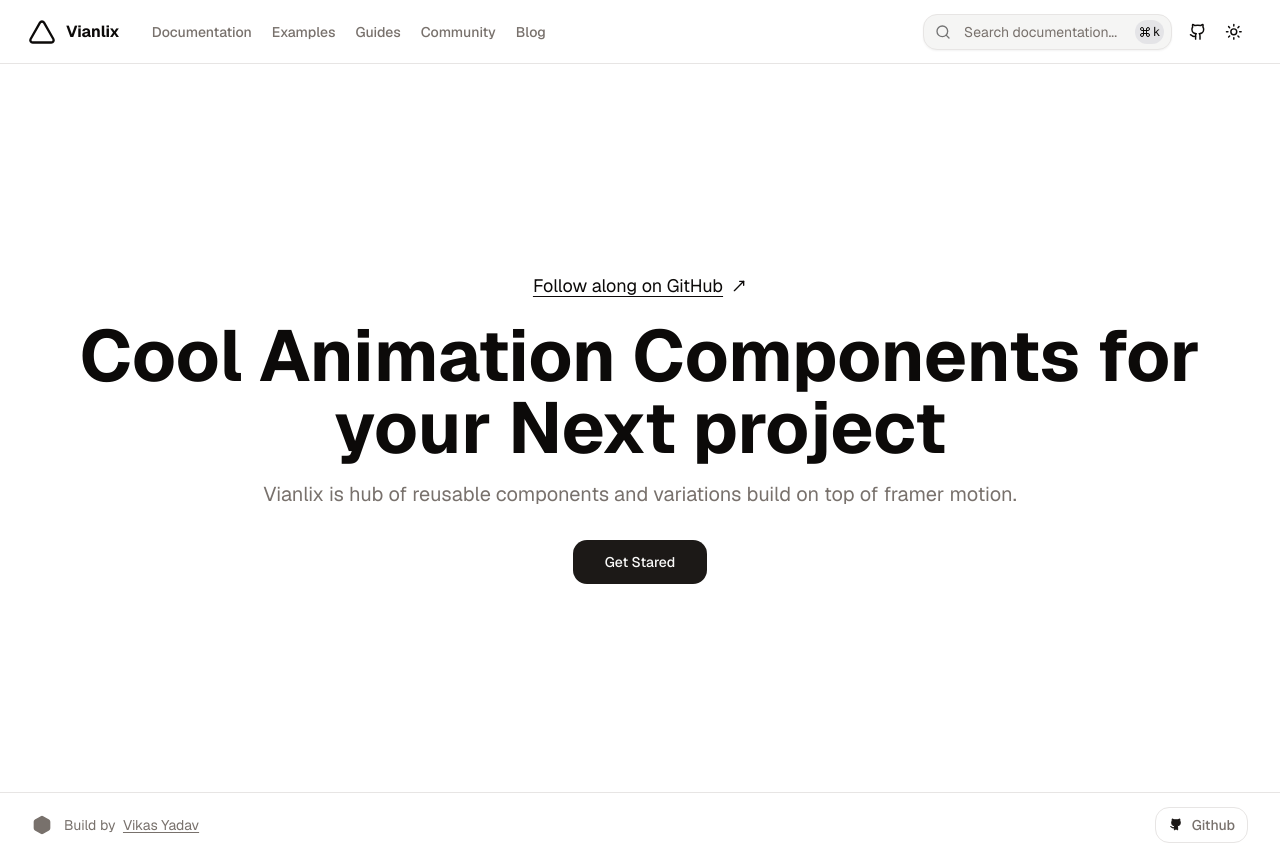
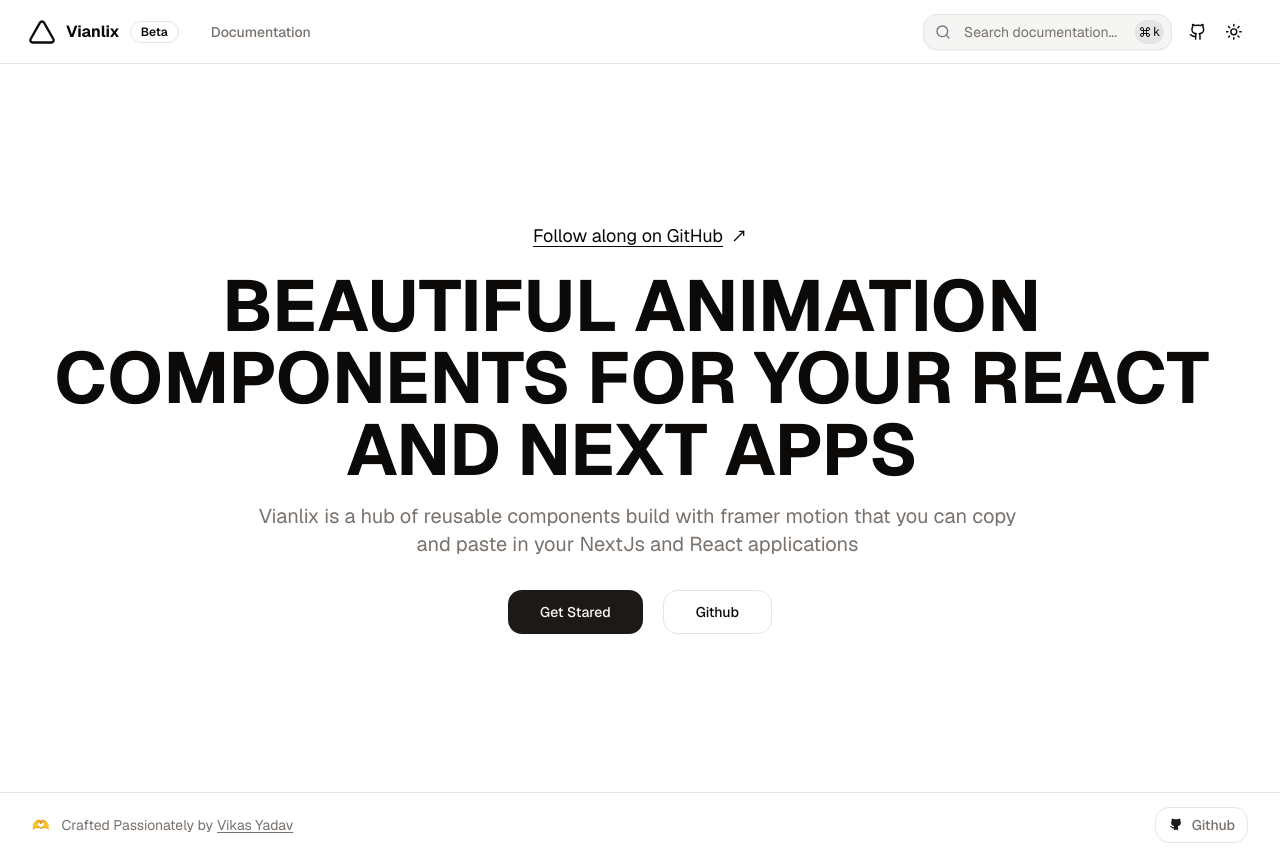
Before and after one commit to pixelftw/VianlixUi, a Next.js app: page / in a window 1280 px wide. Built offline with nearby package versions, Linux system fonts and the light colour scheme.

Commit message:
feat: update ui of homepage

```diff
--- a/app/page.tsx
+++ b/app/page.tsx
@@ -1,3 +1,5 @@
+import { Magnet } from "@/components/motion/magnet";
+import { StaggerText } from "@/components/motion/stagger-text";
 import { buttonVariants } from "@/components/ui/button";
 import { page_routes } from "@/lib/routes-config";
 import { MoveUpRightIcon } from "lucide-react";
@@ -14,34 +16,43 @@
         Follow along on GitHub{" "}
         <MoveUpRightIcon className="w-4 h-4 font-extrabold" />
       </Link>
-      <h1 className="text-3xl font-bold mb-4 sm:text-7xl">
-        Cool Animation Components for your Next project
-      </h1>
-      <p className="mb-8 sm:text-xl max-w-[800px] text-muted-foreground">
-        Vianlix is hub of reusable components and variations build on top of
-        framer motion.
-      </p>
+      <StaggerText
+        as="h1"
+        variant="slideIn"
+        className="text-3xl font-bold mb-4 sm:text-7xl justify-center uppercase"
+      >
+        Beautiful animation components for your React and Next apps
+      </StaggerText>
+      <StaggerText
+        as="p"
+        variant="flip"
+        transition={{ delay: 1 }}
+        className="mb-8 sm:text-xl max-w-[800px] text-muted-foreground justify-center"
+      >
+        Vianlix is a hub of reusable components build with framer motion that you can copy and paste in your NextJs and React applications
+      </StaggerText>
       <div className="flex flex-row items-center gap-5">
+        <Magnet>
           <Link
             href={`/docs/${page_routes[0].href}`}
             className={buttonVariants({ className: "px-6", size: "lg" })}
           >
             Get Stared
           </Link>
-        {/* <Link
-          href="#"
+        </Magnet>
+        <Magnet>
+          <Link
+            href="https://github.com/pixelftw/motion-components"
             className={buttonVariants({
               variant: "outline",
               className: "px-6",
               size: "lg",
             })}
           >
-          Customize
-        </Link> */}
+            Github
+          </Link>
+        </Magnet>
       </div>
-      {/* <span className="flex flex-row items-center gap-2 text-zinc-400 text-md mt-7 -mb-12 max-[800px]:mb-12">
-        <TerminalIcon className="w-4 h-4 mr-1" /> ~ npx this-library-name@latest
-      </span> */}
     </div>
   );
 }
--- a/components/copy.tsx
+++ b/components/copy.tsx
@@ -17,7 +17,7 @@
   }
 
   return (
-    <Button variant="secondary" size="xs" onClick={handleCopy}>
+    <Button variant="secondary" size="xs" aria-label={isCopied ? "copy": "check"} onClick={handleCopy}>
       {isCopied ? (
         <CheckIcon className="w-3 h-3" />
       ) : (
--- a/components/examples/scroll-stagger-text.tsx
+++ b/components/examples/scroll-stagger-text.tsx
@@ -5,7 +5,7 @@
 export function ScrollStaggerTextExample() {
   return (
     <PreviewContainer>
-      <StaggerText variant="flip" className="text-5xl font-bold">
+      <StaggerText as="h1" variant="flip" className="text-5xl font-bold">
         This is some visible content. Scroll down to reveal some more text content
       </StaggerText>
       <ScrollStaggerText className="text-primary">
--- a/components/footer.tsx
+++ b/components/footer.tsx
@@ -1,15 +1,16 @@
 import Link from "next/link";
 import { buttonVariants } from "./ui/button";
-import { Github, HeartIcon, HexagonIcon, TriangleIcon } from "lucide-react";
+import { Github } from "lucide-react";
+import { Magnet } from "./motion/magnet";
 
 export function Footer() {
   return (
     <footer className="border-t w-full h-16">
       <div className="container flex items-center sm:justify-between justify-center sm:gap-0 gap-4 h-full text-muted-foreground text-sm flex-wrap sm:py-0 py-3">
         <div className="flex items-center gap-3">
-          <HexagonIcon className="sm:block hidden w-5 h-5 text-muted-foreground fill-current" />
+          🫶
           <p className="text-center">
-            Build by{" "}
+            Crafted Passionately by
             <Link
               className="px-1 underline underline-offset-2"
               href="https://github.com/pixelftw"
@@ -30,6 +31,7 @@
 
 export function FooterButtons() {
   return (
+    <Magnet>
       <Link
         href="https://github.com/pixelftw/motion-components"
         className={buttonVariants({ variant: "outline", size: "sm" })}
@@ -37,5 +39,6 @@
         <Github className="h-[0.8rem] w-4 mr-2 text-primary fill-current" />
         Github
       </Link>
+    </Magnet>
   );
 }
--- a/components/motion/stagger-text.tsx
+++ b/components/motion/stagger-text.tsx
@@ -48,11 +48,26 @@
 
 type TVariants = typeof animationVariants;
 
+
+const componentAs = {
+  h1: motion.h1,
+  h2: motion.h2,
+  h3: motion.h3,
+  h4: motion.h4,
+  h5: motion.h5,
+  h6: motion.h6,
+  p: motion.p,
+  span: motion.span
+}
+
+type TComponentAs = typeof componentAs;
+
 export interface StaggerTextProps extends PropsWithChildren {
   className?: string;
   transition?: AnimationProps["transition"];
   variant?: keyof TVariants;
   controller?: AnimationControls;
+  as?: keyof TComponentAs
 }
 
 const defaultTransition: AnimationProps["transition"] = {
@@ -67,6 +82,7 @@
   transition,
   controller,
   variant = "fadeIn",
+  as = 'p'
 }: Readonly<StaggerTextProps>) {
   if (typeof children !== "string") {
     throw Error("StaggerText can only render text content");
@@ -74,12 +90,14 @@
 
   const words = children.split(" ");
 
+  const Text = componentAs[as];
+
   return (
-    <motion.p
+    <Text
       className={cn("flex flex-wrap", className)}
       initial="from"
       animate={controller ?? "to"}
-      transition={{ staggerChildren: 0.1 }}
+      transition={{ staggerChildren: 0.05 }}
     >
       {words.map((word, i) => (
         <Word
@@ -90,7 +108,7 @@
           {word}&nbsp;
         </Word>
       ))}
-    </motion.p>
+    </Text>
   );
 }
 
@@ -108,7 +126,7 @@
         transition={{ ...defaultTransition, ...transition }}
       >
         {children}
-      </motion.span>{" "}
+      </motion.span>
     </span>
   );
 }
--- a/components/navbar.tsx
+++ b/components/navbar.tsx
@@ -16,27 +16,12 @@
 import { SheetLeftbar } from "./leftbar";
 import { page_routes } from "@/lib/routes-config";
 import { SheetClose } from "@/components/ui/sheet";
+import { Badge } from "./ui/badge";
 
 export const NAVLINKS = [
   {
     title: "Documentation",
     href: `/docs/${page_routes[0].href}`,
-  },
-  {
-    title: "Examples",
-    href: "#",
-  },
-  {
-    title: "Guides",
-    href: "#",
-  },
-  {
-    title: "Community",
-    href: "#",
-  },
-  {
-    title: "Blog",
-    href: "#",
   },
 ];
 
@@ -64,7 +49,7 @@
                 href="https://github.com/pixelftw/motion-components"
                 className={buttonVariants({ variant: "ghost", size: "icon" })}
               >
-                <Github className="h-[1.1rem] w-[1.1rem]" />
+                <GithubIcon className="h-[1.1rem] w-[1.1rem]" />
               </Link>
               <ModeToggle />
             </div>
@@ -79,7 +64,7 @@
   return (
     <Link href="/" className="flex items-center gap-2.5">
       <Triangle className="w-7 h-7" />
-      <h2 className="text-md font-bold">Vianlix</h2>
+      <h2 className="text-md font-bold">Vianlix</h2> <Badge variant='outline'>Beta</Badge>
     </Link>
   );
 }
--- /dev/null
+++ b/components/ui/badge.tsx
@@ -0,0 +1,36 @@
+import * as React from "react"
+import { cva, type VariantProps } from "class-variance-authority"
+
+import { cn } from "@/lib/utils"
+
+const badgeVariants = cva(
+  "inline-flex items-center rounded-full border px-2.5 py-0.5 text-xs font-semibold transition-colors focus:outline-none focus:ring-2 focus:ring-ring focus:ring-offset-2",
+  {
+    variants: {
+      variant: {
+        default:
+          "border-transparent bg-primary text-primary-foreground hover:bg-primary/80",
+        secondary:
+          "border-transparent bg-secondary text-secondary-foreground hover:bg-secondary/80",
+        destructive:
+          "border-transparent bg-destructive text-destructive-foreground hover:bg-destructive/80",
+        outline: "text-foreground",
+      },
+    },
+    defaultVariants: {
+      variant: "default",
+    },
+  }
+)
+
+export interface BadgeProps
+  extends React.HTMLAttributes<HTMLDivElement>,
+    VariantProps<typeof badgeVariants> {}
+
+function Badge({ className, variant, ...props }: BadgeProps) {
+  return (
+    <div className={cn(badgeVariants({ variant }), className)} {...props} />
+  )
+}
+
+export { Badge, badgeVariants }
--- a/tailwind.config.ts
+++ b/tailwind.config.ts
@@ -7,7 +7,6 @@
     "./components/**/*.{ts,tsx}",
     "./app/**/*.{ts,tsx}",
     "./src/**/*.{ts,tsx}",
-    "./content/docs/**/*.{mdx}",
   ],
   prefix: "",
   theme: {
```
Lines whose indentation alone changed are shown as unchanged.
